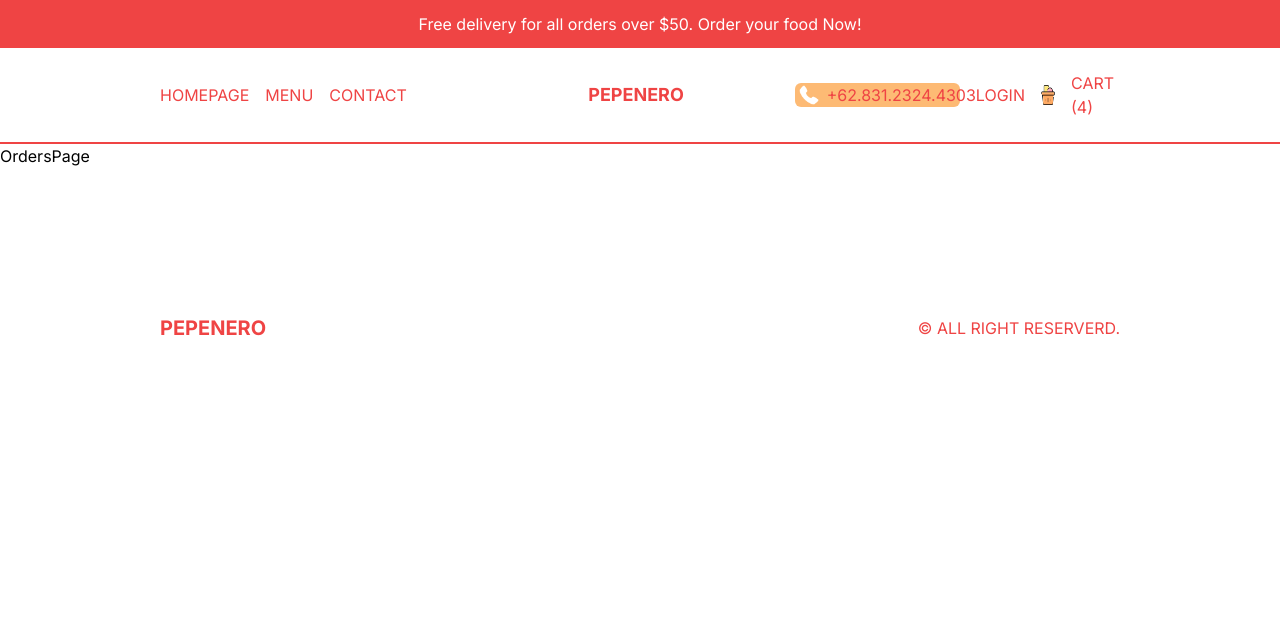
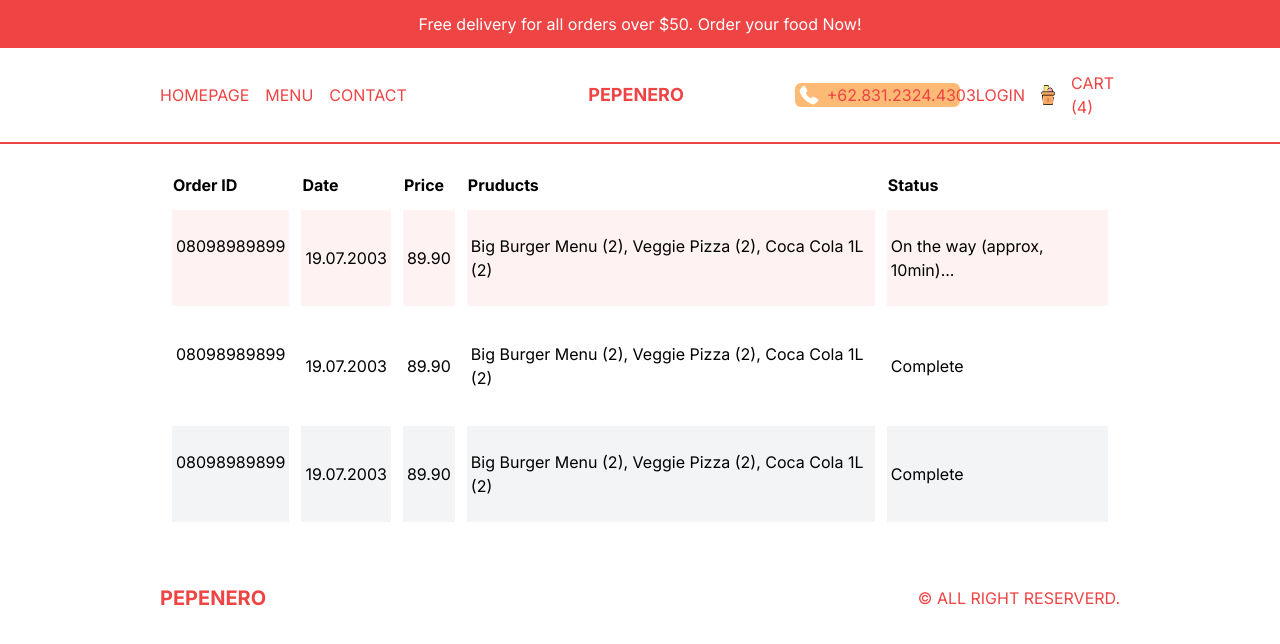
Before and after one commit to yogimp/Pepenero, a Next.js app: page /orders in a window 1280 px wide. Shown: the top 644 px of the page. Built offline with nearby package versions, Linux system fonts and the light colour scheme.

Commit message:
Adding Orders Page

```diff
--- a/src/app/orders/page.tsx
+++ b/src/app/orders/page.tsx
@@ -2,8 +2,41 @@
 
 const OrdersPage = () => {
     return (
-        <div>
-            OrdersPage
+        <div className='p-4 lg:px-20 xl:px-40'>
+            <table className='w-full border-separate border-spacing-3'>
+                <thead>
+                    <tr className='text-left'>
+                        <th className='hidden md:block'>Order ID</th>
+                        <th>Date</th>
+                        <th>Price</th>
+                        <th className='hidden md:block'>Pruducts</th>
+                        <th>Status</th>
+                    </tr>
+                </thead>
+                <tbody>
+                    <tr className='text-sm md:text-base odd:bg-red-50'>
+                        <td className='hidden md:block py-6 px-1'>08098989899</td>
+                        <td className='py-6 px-1'>19.07.2003</td>
+                        <td className='py-6 px-1'>89.90</td>
+                        <td className='hidden md:block py-6 px-1'>Big Burger Menu (2), Veggie Pizza (2), Coca Cola 1L (2)</td>
+                        <td className='py-6 px-1'>On the way (approx, 10min)...</td>
+                    </tr>
+                    <tr className='text-sm md:text-base odd:bg-gray-100'>
+                        <td className='hidden md:block py-6 px-1'>08098989899</td>
+                        <td className='py-6 px-1'>19.07.2003</td>
+                        <td className='py-6 px-1'>89.90</td>
+                        <td className='hidden md:block py-6 px-1'>Big Burger Menu (2), Veggie Pizza (2), Coca Cola 1L (2)</td>
+                        <td className='py-6 px-1'>Complete</td>
+                    </tr>
+                    <tr className='text-sm md:text-base odd:bg-gray-100'>
+                        <td className='hidden md:block py-6 px-1'>08098989899</td>
+                        <td className='py-6 px-1'>19.07.2003</td>
+                        <td className='py-6 px-1'>89.90</td>
+                        <td className='hidden md:block py-6 px-1'>Big Burger Menu (2), Veggie Pizza (2), Coca Cola 1L (2)</td>
+                        <td className='py-6 px-1'>Complete</td>
+                    </tr>
+                </tbody>
+            </table>
         </div>
     )
 }
--- a/src/components/Footer.tsx
+++ b/src/components/Footer.tsx
@@ -3,7 +3,7 @@
 
 const Footer = () => {
     return (
-        <div className='h-12 md:h-24 p-4 lg:p-20 xl:p-40 text-red-500 flex items-center justify-between'>
+        <div className='h-12 md:h-24 p-4 lg:px-20 xl:px-40 text-red-500 flex items-center justify-between'>
             <Link href='/' className='font-bold text-xl'>PEPENERO</Link>
             <p>© ALL RIGHT RESERVERD.</p>
         </div>
```
Also changed, not shown: src/data.ts (indentation only).
